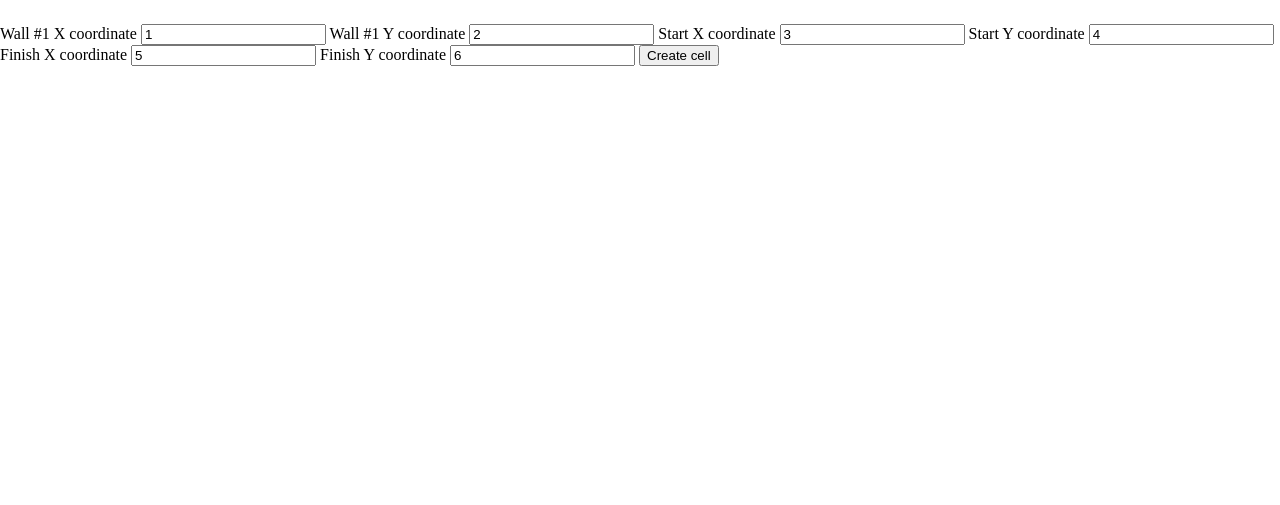
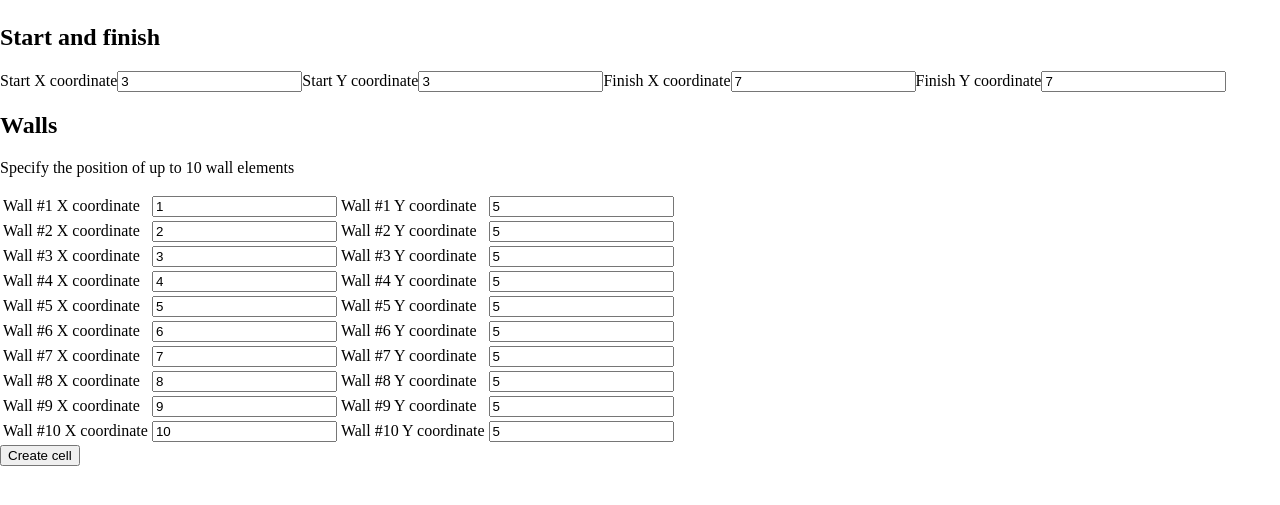
Before and after one commit to jesse-van-mourik/PythonPlayground, a Flask app: page /cellform in a window 1280 px wide. Shown: the part 48-553 px from the top of the page. Run offline with Flask 2, Linux system fonts and the light colour scheme.

Commit message:
Allow up to 10 tiles to be specified as wall.

```diff
--- a/petproject/main.py
+++ b/petproject/main.py
@@ -18,9 +18,12 @@ def display_cell_form():
 @bp.route('/board', methods=('POST',))
 def create_cell():
     board = Board()
-    wall1x = int(request.form['wall1x']) - 1
-    wall1y = int(request.form['wall1y']) - 1
-    board.board[wall1y][wall1x].comment = 'wall'
+    for i in range(1, 11):
+        key_x = 'wall' + str(i) + 'x'
+        key_y = 'wall' + str(i) + 'y'
+        wall_x = int(request.form[key_x]) - 1
+        wall_y = int(request.form[key_y]) - 1
+        board.board[wall_y][wall_x].comment = 'wall'
 
     startx = int(request.form['startx']) - 1
     starty = int(request.form['starty']) - 1
--- a/petproject/templates/cellform.html
+++ b/petproject/templates/cellform.html
@@ -3,18 +3,166 @@
 {% block content %}
 
 <form action="board" method="post">
-    <label for="wall1x">Wall #1 X coordinate</label>
-    <input type="number" id="wall1x" name="wall1x" value="1">
-    <label for="wall1y">Wall #1 Y coordinate</label>
-    <input type="number" id="wall1y" name="wall1y" value="2">
+    <h2>Start and finish</h2>
+<table>
+    <tr>
     <label for="startx">Start X coordinate</label>
     <input type="number" id="startx" name="startx" value="3">
     <label for="starty">Start Y coordinate</label>
-    <input type="number" id="starty" name="starty" value="4">
+    <input type="number" id="starty" name="starty" value="3">
+    </tr>
+    <tr>
     <label for="endx">Finish X coordinate</label>
-    <input type="number" id="endx" name="endx" value="5">
+    <input type="number" id="endx" name="endx" value="7">
     <label for="endy">Finish Y coordinate</label>
-    <input type="number" id="endy" name="endy" value="6">
+    <input type="number" id="endy" name="endy" value="7">
+    </tr>
+</table>
+    <h2>Walls</h2>
+    <p>Specify the position of up to 10 wall elements</p>
+<table>
+    <tr>
+        <td>
+    <label for="wall1x">Wall #1 X coordinate</label>
+        </td>
+        <td>
+    <input type="number" id="wall1x" name="wall1x" value="1">
+        </td>
+        <td>
+    <label for="wall1y">Wall #1 Y coordinate</label>
+        </td>
+        <td>
+    <input type="number" id="wall1y" name="wall1y" value="5">
+        </td>
+    </tr>
+    <tr>
+        <td>
+    <label for="wall2x">Wall #2 X coordinate</label>
+        </td>
+        <td>
+    <input type="number" id="wall2x" name="wall2x" value="2">
+        </td>
+        <td>
+    <label for="wall2y">Wall #2 Y coordinate</label>
+        </td>
+        <td>
+    <input type="number" id="wall2y" name="wall2y" value="5">
+        </td>
+    </tr>
+    <tr>
+        <td>
+    <label for="wall3x">Wall #3 X coordinate</label>
+        </td>
+        <td>
+    <input type="number" id="wall3x" name="wall3x" value="3">
+        </td>
+        <td>
+    <label for="wall3y">Wall #3 Y coordinate</label>
+        </td>
+        <td>
+    <input type="number" id="wall3y" name="wall3y" value="5">
+        </td>
+    </tr>
+    <tr>
+        <td>
+    <label for="wall4x">Wall #4 X coordinate</label>
+        </td>
+        <td>
+    <input type="number" id="wall4x" name="wall4x" value="4">
+        </td>
+        <td>
+    <label for="wall4y">Wall #4 Y coordinate</label>
+        </td>
+        <td>
+    <input type="number" id="wall4y" name="wall4y" value="5">
+        </td>
+    </tr>
+    <tr>
+        <td>
+    <label for="wall5x">Wall #5 X coordinate</label>
+        </td>
+        <td>
+    <input type="number" id="wall5x" name="wall5x" value="5">
+        </td>
+        <td>
+    <label for="wall5y">Wall #5 Y coordinate</label>
+        </td>
+        <td>
+    <input type="number" id="wall5y" name="wall5y" value="5">
+        </td>
+    </tr>
+    <tr>
+        <td>
+    <label for="wall6x">Wall #6 X coordinate</label>
+        </td>
+        <td>
+    <input type="number" id="wall6x" name="wall6x" value="6">
+        </td>
+        <td>
+    <label for="wall6y">Wall #6 Y coordinate</label>
+        </td>
+        <td>
+    <input type="number" id="wall6y" name="wall6y" value="5">
+        </td>
+    </tr>
+    <tr>
+        <td>
+    <label for="wall7x">Wall #7 X coordinate</label>
+        </td>
+        <td>
+    <input type="number" id="wall7x" name="wall7x" value="7">
+        </td>
+        <td>
+    <label for="wall7y">Wall #7 Y coordinate</label>
+        </td>
+        <td>
+    <input type="number" id="wall7y" name="wall7y" value="5">
+        </td>
+    </tr>
+    <tr>
+        <td>
+    <label for="wall8x">Wall #8 X coordinate</label>
+        </td>
+        <td>
+    <input type="number" id="wall8x" name="wall8x" value="8">
+        </td>
+        <td>
+    <label for="wall8y">Wall #8 Y coordinate</label>
+        </td>
+        <td>
+    <input type="number" id="wall8y" name="wall8y" value="5">
+        </td>
+    </tr>
+    <tr>
+        <td>
+    <label for="wall9x">Wall #9 X coordinate</label>
+        </td>
+        <td>
+    <input type="number" id="wall9x" name="wall9x" value="9">
+        </td>
+        <td>
+    <label for="wall9y">Wall #9 Y coordinate</label>
+        </td>
+        <td>
+    <input type="number" id="wall9y" name="wall9y" value="5">
+        </td>
+    </tr>
+    <tr>
+        <td>
+    <label for="wall10x">Wall #10 X coordinate</label>
+        </td>
+        <td>
+    <input type="number" id="wall10x" name="wall10x" value="10">
+        </td>
+        <td>
+    <label for="wall10y">Wall #10 Y coordinate</label>
+        </td>
+        <td>
+    <input type="number" id="wall10y" name="wall10y" value="5">
+        </td>
+    </tr>
+
+</table>
 
     <input type="submit" value="Create cell">
 </form>
```
Also changed, not shown: petproject/dijkstra.py (+7 -8 lines).
